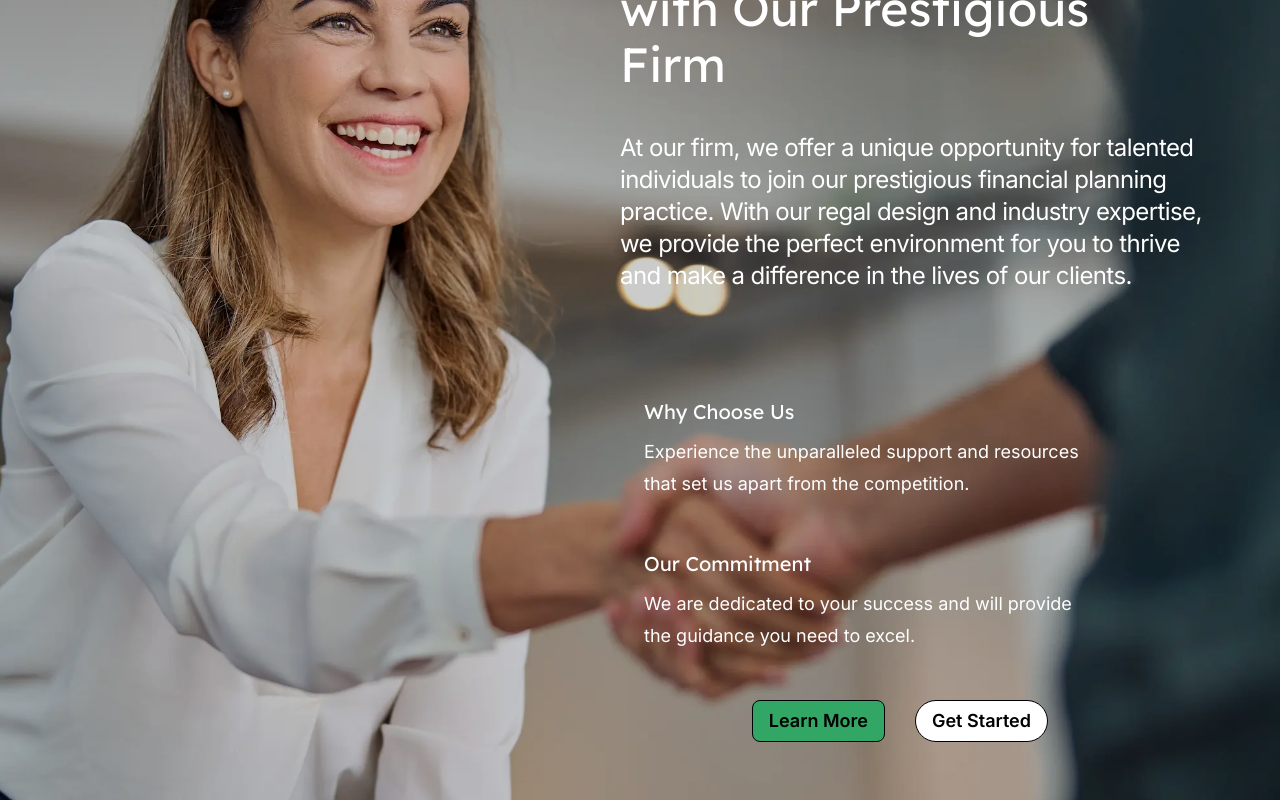
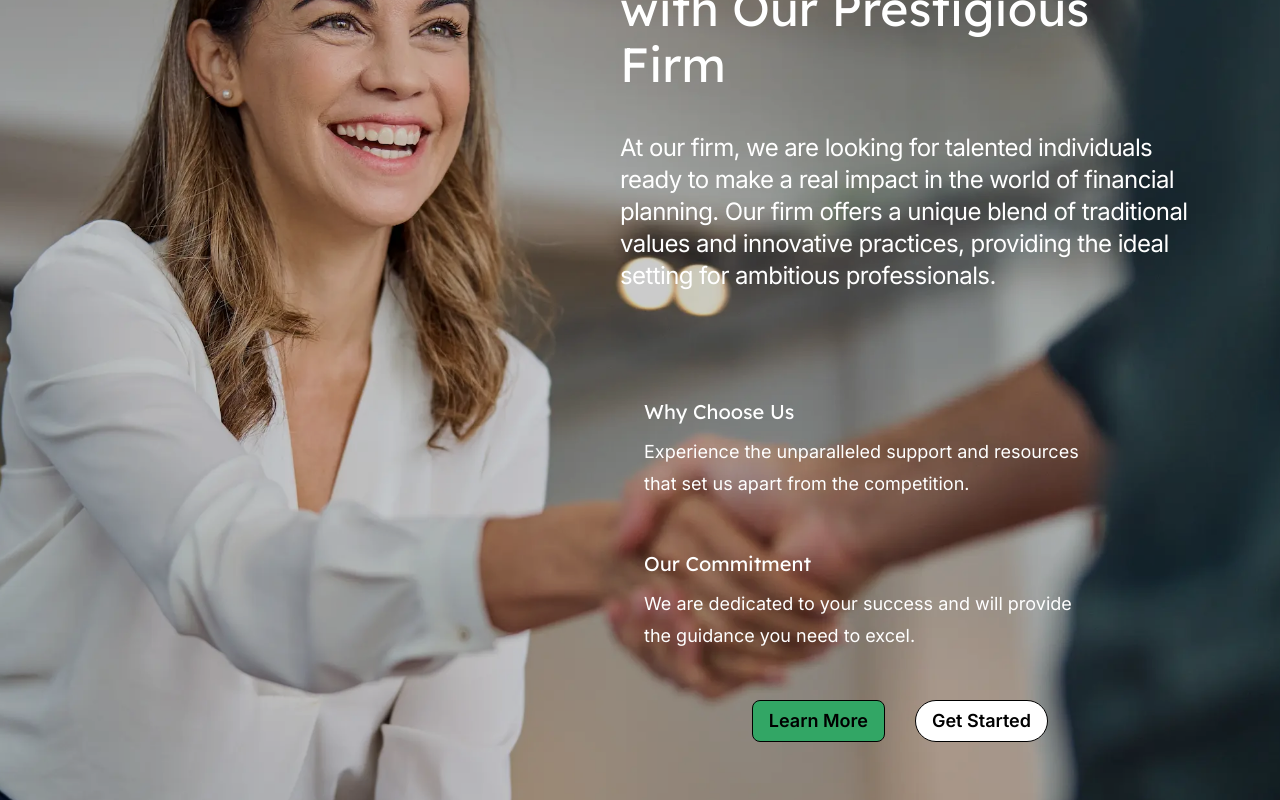
Before and after one commit to mpichardo305/gladvisors-v0, a Next.js app: page / in a window 1280 px wide. Shown: the part 1220-2020 px from the top of the page. Built offline with nearby package versions, Linux system fonts and the light colour scheme.

Commit message:
Updates on Jan 9 including copy changes, logo clickability changes, email appearance changes

```diff
--- a/src/components/Hero.jsx
+++ b/src/components/Hero.jsx
@@ -32,11 +32,14 @@ export function Hero() {
         distinguished clients.
       </p>
       <div className="mt-10 flex justify-center gap-x-6">
-        <Button style={{ width: '150px', height: '50px', fontSize: '16px'  }} href="/register">
+        <Button
+          style={{ width: '150px', height: '50px', fontSize: '16px' }}
+          href="/register"
+        >
           Get started
         </Button>
         <Button
-          style={{ width: '150px', height: '50px', fontSize: '16px'  }}
+          style={{ width: '150px', height: '50px', fontSize: '16px' }}
           href="https://www.youtube.com/watch?v=dQw4w9WgXcQ"
           variant="outline"
         >
@@ -49,7 +52,7 @@ export function Hero() {
           <span className="ml-3">Learn more</span>
         </Button>
       </div>
-      <div className="mt-32 text-lg lg:mt-34">
+      <div className="lg:mt-34 mt-32 text-lg">
         <p className="font-display text-base text-slate-900">
           Trusted by the premier financial services firm in South Florida
         </p>
@@ -59,14 +62,21 @@ export function Hero() {
         >
           {[
             [
-              { name: 'NPC', logo: logoTransistor },
-              { name: 'GN', logo: logoTuple },
+              {
+                name: 'NPC',
+                logo: logoTransistor,
+                url: 'http://www.npcfinancial.com',
+              },
+              {
+                name: 'GN',
+                logo: logoTuple,
+                url: 'http://www.guardianlife.com',
+              },
             ],
             [
               //{ name: 'Laravel', logo: logoLaravel },
-            //   { name: 'Statamic', logo: logoStatamic },
+              //   { name: 'Statamic', logo: logoStatamic },
             ],
-
           ].map((group, groupIndex) => (
             <li key={groupIndex}>
               <ul
@@ -75,7 +85,17 @@ export function Hero() {
               >
                 {group.map((company) => (
                   <li key={company.name} className="flex">
-                    <Image src={company.logo} alt={company.name} unoptimized />
+                    <a
+                      href={company.url}
+                      target="_blank"
+                      rel="noopener noreferrer"
+                    >
+                      <Image
+                        src={company.logo}
+                        alt={company.name}
+                        unoptimized
+                      />
+                    </a>
                   </li>
                 ))}
               </ul>
--- a/src/components/PrimaryFeatures.jsx
+++ b/src/components/PrimaryFeatures.jsx
@@ -75,11 +75,10 @@ export function PrimaryFeatures() {
               Unlock Your Potential with Our Prestigious Firm
             </h2>
             <p className="text-1xl col-span-6 col-start-7 mt-10 tracking-tight text-white sm:text-3xl md:text-2xl">
-              At our firm, we offer a unique opportunity for talented
-              individuals to join our prestigious financial planning practice.
-              With our regal design and industry expertise, we provide the
-              perfect environment for you to thrive and make a difference in the
-              lives of our clients.
+              At our firm, we are looking for talented individuals ready to make
+              a real impact in the world of financial planning. Our firm offers
+              a unique blend of traditional values and innovative practices,
+              providing the ideal setting for ambitious professionals.
             </p>
           </div>
           {tabOrientation === 'horizontal' && (
--- a/src/components/WhyUs.jsx
+++ b/src/components/WhyUs.jsx
@@ -4,11 +4,17 @@ import { CheckIcon } from '@heroicons/react/solid'
 import screenshotPayroll from '@/images/screenshots/blue_sweater_man.webp'
 
 const reasons = [
-  {
-    reason: 'Opportunities for Growth and Development',
-  },
   { reason: 'Supportive Work Environment' },
   { reason: 'Entrepreneurial Culture' },
+  {
+    reason: 'Industry Expertise',
+  },
+  {
+    reason: 'Professional Growth',
+  },
+  {
+    reason: 'Client Impact',
+  },
 ]
 export function WhyUs() {
   return (
--- a/src/pages/api/send-email.js
+++ b/src/pages/api/send-email.js
@@ -31,7 +31,7 @@ export default async function handler(req, res) {
     try {
       // Send email via your transporter configuration
       await transporter.sendMail({
-        from: '"GL Advisors" <michael@guardianlifeadvisors.com>',
+        from: '"Michael from Guardian Life Advisors" <michael@guardianlifeadvisors.com>',
         to: 'mpichardo305@gmail.com', // robert_newman@npcfinancial.com
         subject: 'New Registration',
         text: `New registration details:
```
